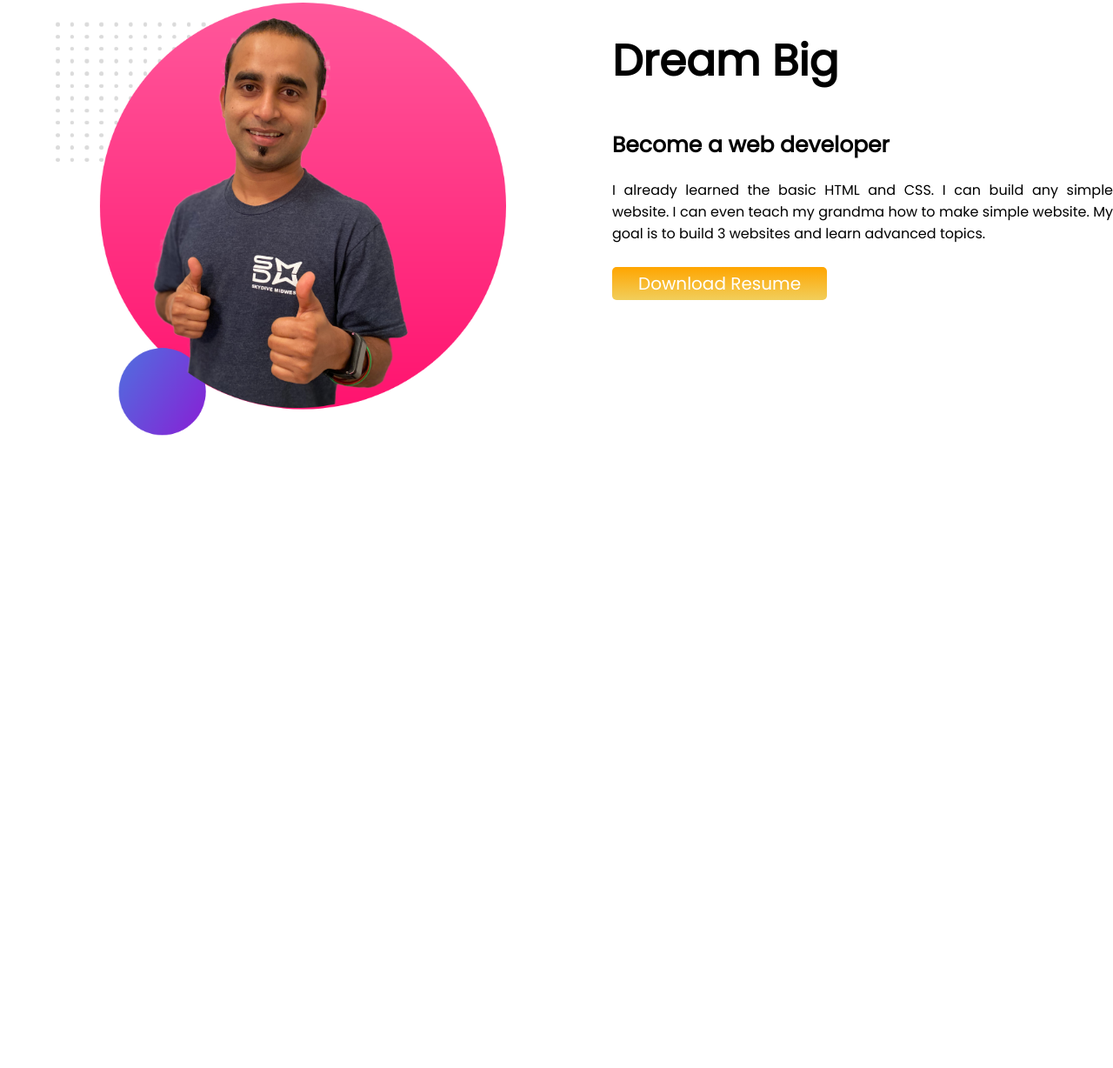
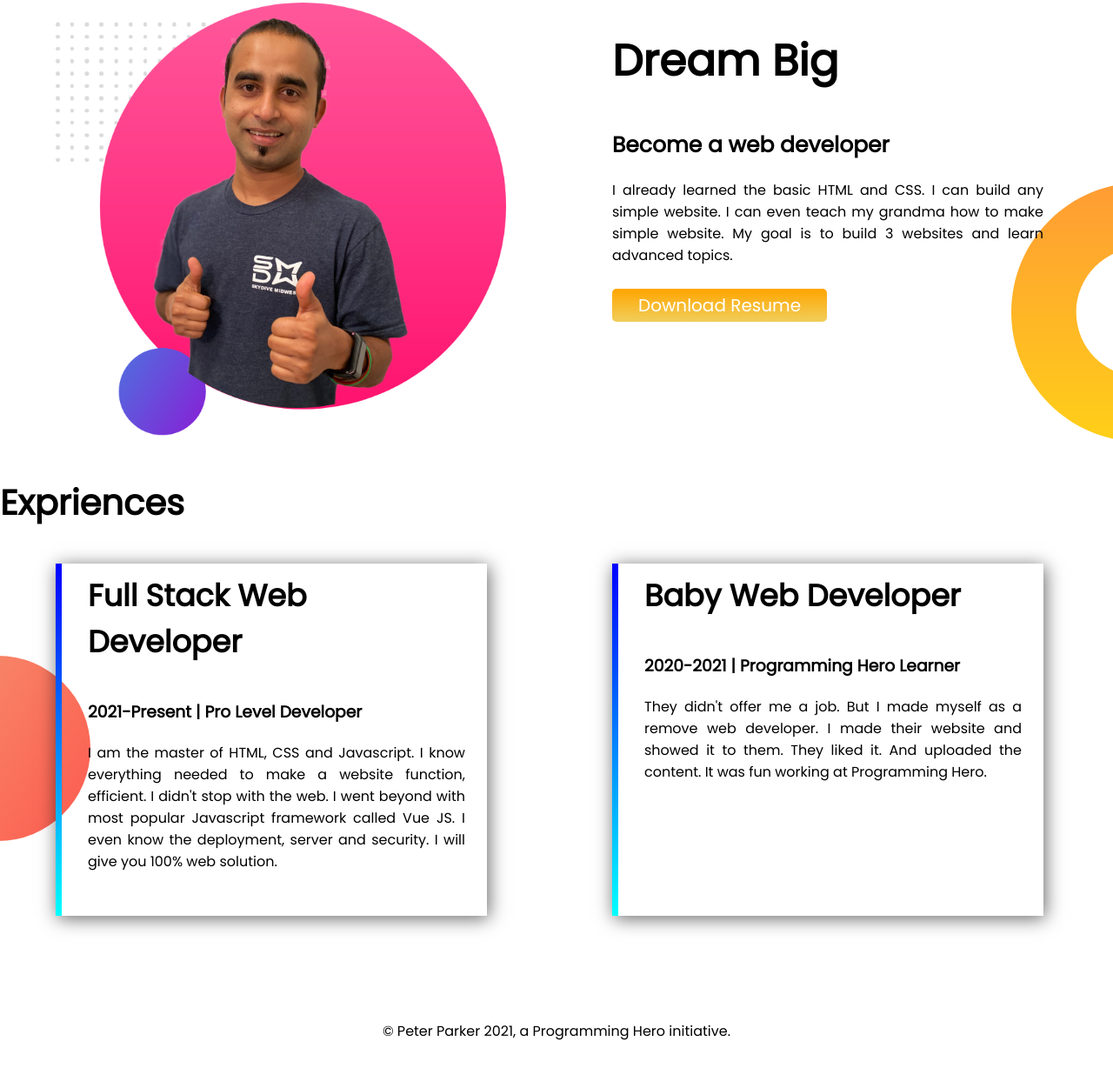
Before and after one commit to vaivaistudio/My-First-Protfolio, a plain HTML site: page index.html in a window 1280 px wide. Shown: the part 599-1827 px from the top of the page at 87% size. Before the commit the page ends 1107 px from the top, so only its background shows below. Drawn offline with Linux system fonts and the light colour scheme.

Commit message:
complite protfolio

```diff
--- a/index.html
+++ b/index.html
@@ -8,6 +8,8 @@
     <link rel="stylesheet" href="style.css">
 </head>
 <body>
+    <!-- Frist Headar Section -->
+
     <section class="first-headar">
         <div class="main-head">
             <div class="headar-left">
@@ -24,6 +26,8 @@
         </div>
     </section>
 
+    <!-- Secend Headar Section -->
+
     <section class="secend-headar">
         <div class="secend-main-headar">
             <div class="secend-left">
@@ -32,11 +36,36 @@
             <div class="secend-right">
                 <h1>Dream Big</h1>
                 <h3>Become a web developer</h3>
-                <p>I already learned the basic HTML and CSS. I can build any simple website. I can even teach my grandma how to make simple website. My goal is to build 3 websites and learn advanced topics.
+                <p>I already learned the basic HTML and CSS. I can build any simple website. I can even teach my grandma how to make simple website. My goal is to build 3 websites and   learn advanced topics.
                  </p>
                  <a href="#">Download Resume</a>
             </div>
         </div>
     </section>
+
+<!-- Exprience Section -->
+
+    <section class="exprience-section">
+        <div class="headar-exprience">
+            <h1>Expriences</h1>
+        </div>
+        <div class="exprience">
+            <div class="exprience-option1">
+                <h1>Full Stack Web Developer</h1>
+                <h3>2021-Present | Pro Level Developer</h3>
+                <p>I am the master of HTML, CSS and Javascript. I know everything needed to make a website function, efficient. I didn't stop with the web. I went beyond with most popular Javascript framework called Vue JS. I even know the deployment, server and security. I will give you 100% web solution.
+                </p>
+            </div>
+            <div class="exprience-option1">
+                <h1>Baby Web Developer</h1>
+                <h3>2020-2021 | Programming Hero Learner</h3>
+                <p>They didn't offer me a job. But I made myself as a remove web developer. I made their website and showed it to them. They liked it. And uploaded the content. It was fun working at Programming Hero.
+                </p>
+            </div>
+        </div>
+    </section>
+
+
+    <footer><p>© Peter Parker 2021, a Programming Hero initiative.</p></footer>
 </body>
 </html>
--- a/style.css
+++ b/style.css
@@ -69,7 +69,12 @@ margin-bottom: 20px;
 
 
 /* Secend Headar css */
-.secend-headar{}
+.secend-headar{
+    background-image: url(background-photo/dream-bg.png);
+    background-repeat: no-repeat;
+    background-position: right bottom;
+
+}
 .secend-main-headar{
     display: flex;
     margin-top: 80px;
@@ -95,6 +100,7 @@ margin-bottom: 20px;
 .secend-right p{
     text-align: justify;
     margin-bottom: 30px;
+    margin-right: 80px;
 }
 .secend-right a{
     background:linear-gradient( orange, rgb(241, 206, 91));
@@ -103,4 +109,52 @@ margin-bottom: 20px;
     text-decoration: none;
     font-size: 20px;
     border-radius: 5px;
+
 }
+/*  Exprience Section */
+.exprience-section{
+    background: url(background-photo/exp-bg.png) center left;
+    background-repeat: no-repeat;
+
+}
+.headar-exprience{
+    margin-top: 40px;
+}
+.headar-exprience h1{
+    font-size: 40px;
+}
+.exprience{
+    display: flex;
+}
+.exprience-option1{
+    width: 45%;
+    margin-left: 5%;
+    box-shadow: 2px 3px 20px rgb(0, 0, 0, .6);
+    margin-right: 80px;
+    margin-bottom: 120px;
+    padding: 10px 25px 50px 30px;
+    margin-top: 40px;
+    border-left: 7px solid;
+    border-image: linear-gradient(180deg, blue, cyan);
+    border-image-slice: 1;
+
+
+}
+
+.exprience-option1 h1{
+    font-size: 35px;
+    margin-bottom: 40px;
+}
+.exprience-option1 h3{
+    margin-bottom: 20px;
+}
+.exprience-option1 p{
+
+    text-align: justify;
+}
+
+/* Footer Section */
+footer p{
+    text-align: center;
+    margin-bottom: 30px;
+}
```
Also changed, not shown: background-photo/exp-bg.png (added).
